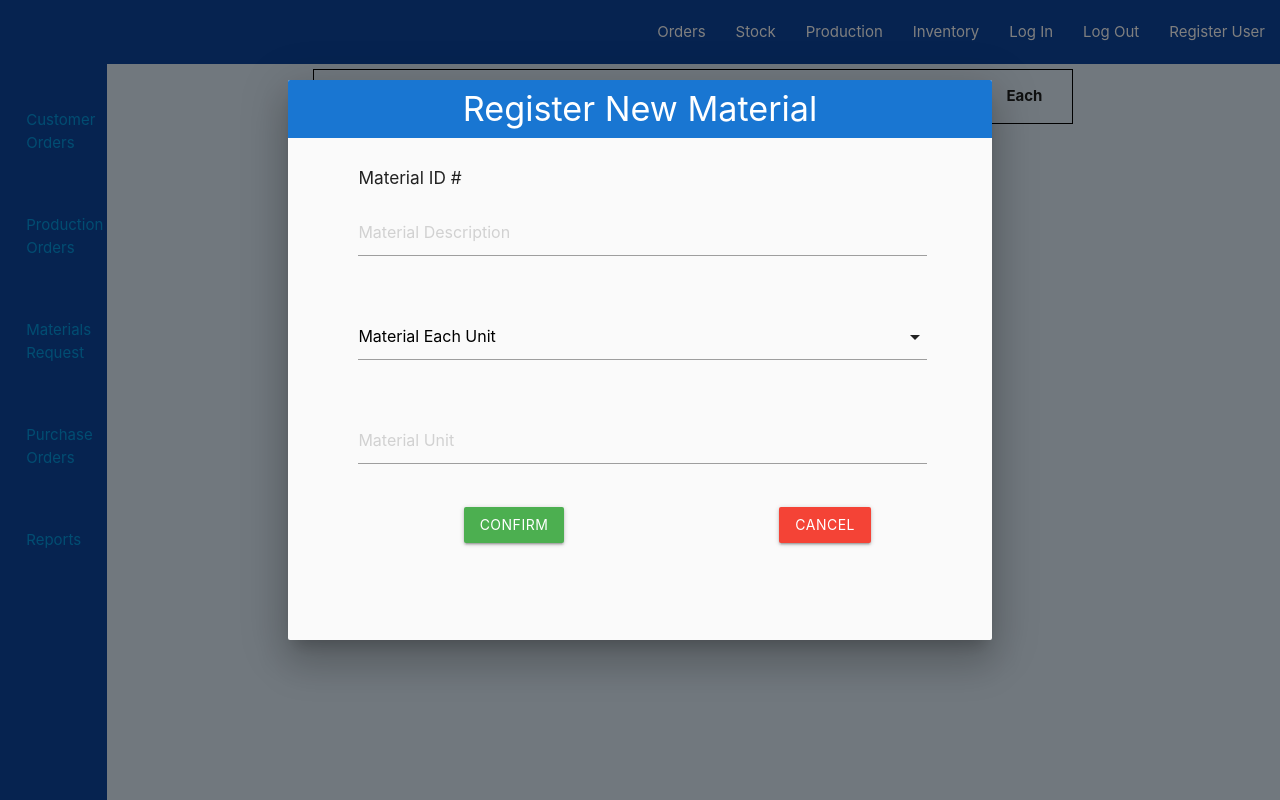
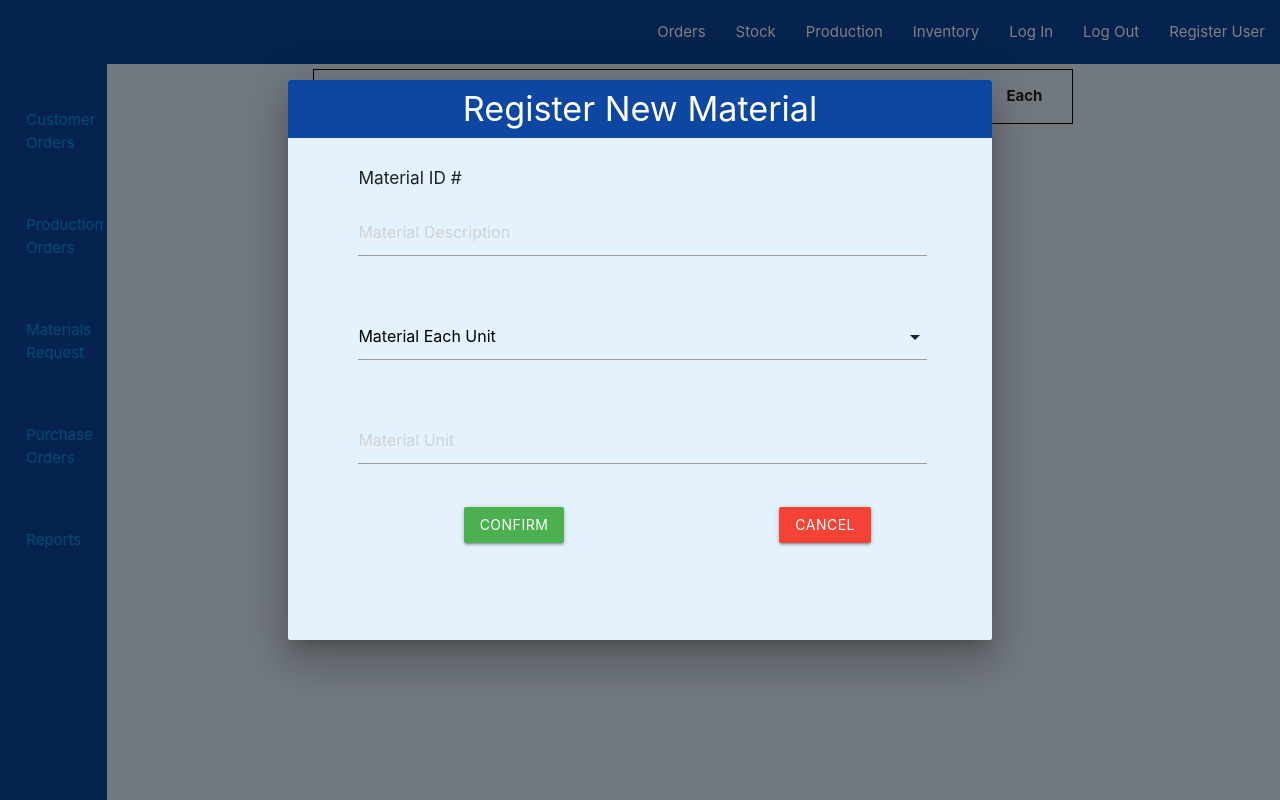
Before and after one commit to mparkcode/test-thia, a Flask app: page / in a window 1280 px wide, after a click that opens the changed part. Run offline with Flask 2, Linux system fonts and the light colour scheme; data that the repository does not hold is empty; some libraries are stand-ins or nearby versions.

Commit message:
Added register_task function

```diff
--- a/app.py
+++ b/app.py
@@ -16,11 +16,29 @@ app.secret_key = os.environ.get("SECRET_KEY")
 
 mongo = PyMongo(app)
 
+
 @app.route("/")
-@app.route("/inventory")
+
+
+@app.route("/inventory", methods=["GET", "POST"])
 def get_inventory():
     inventory = mongo.db.inventory.find()
     return render_template("inventory.html", inventory=inventory)
+
+
+def register_task():
+    inventory = mongo.db.inventory.find()
+    if request.method == "POST":
+        rgstmat = {
+            "material_description": request.form.get("material_description"),
+            "material_unit": request.form.get("material_unit"),
+            "material_cost": request.form.get("material_cost"),
+        }
+        mongo.db.inventory.insert_one(rgstmat)
+        flash("New Material registered")
+        return redirect(url_for("register_task"))
+    return render_template("inventory.html", inventory=inventory)
+
 
 
 if __name__ == "__main__":
--- a/templates/inventory.html
+++ b/templates/inventory.html
@@ -26,9 +26,9 @@
         </a>
     </div>
 
-    <div id="rgst-mat" class="modal modal-fixed-footer">
+    <div id="rgst-mat" class="modal modal-fixed-footer blue lighten-5">
         <div class="modal-content p-0">
-            <h4 class="blue darken-2">Register New Material</h4>
+            <h4 class="blue darken-4">Register New Material</h4>
             <h6 class="left">Material ID #</h6>
              <div class="row m-0">
                 <form class="col s12">
```
